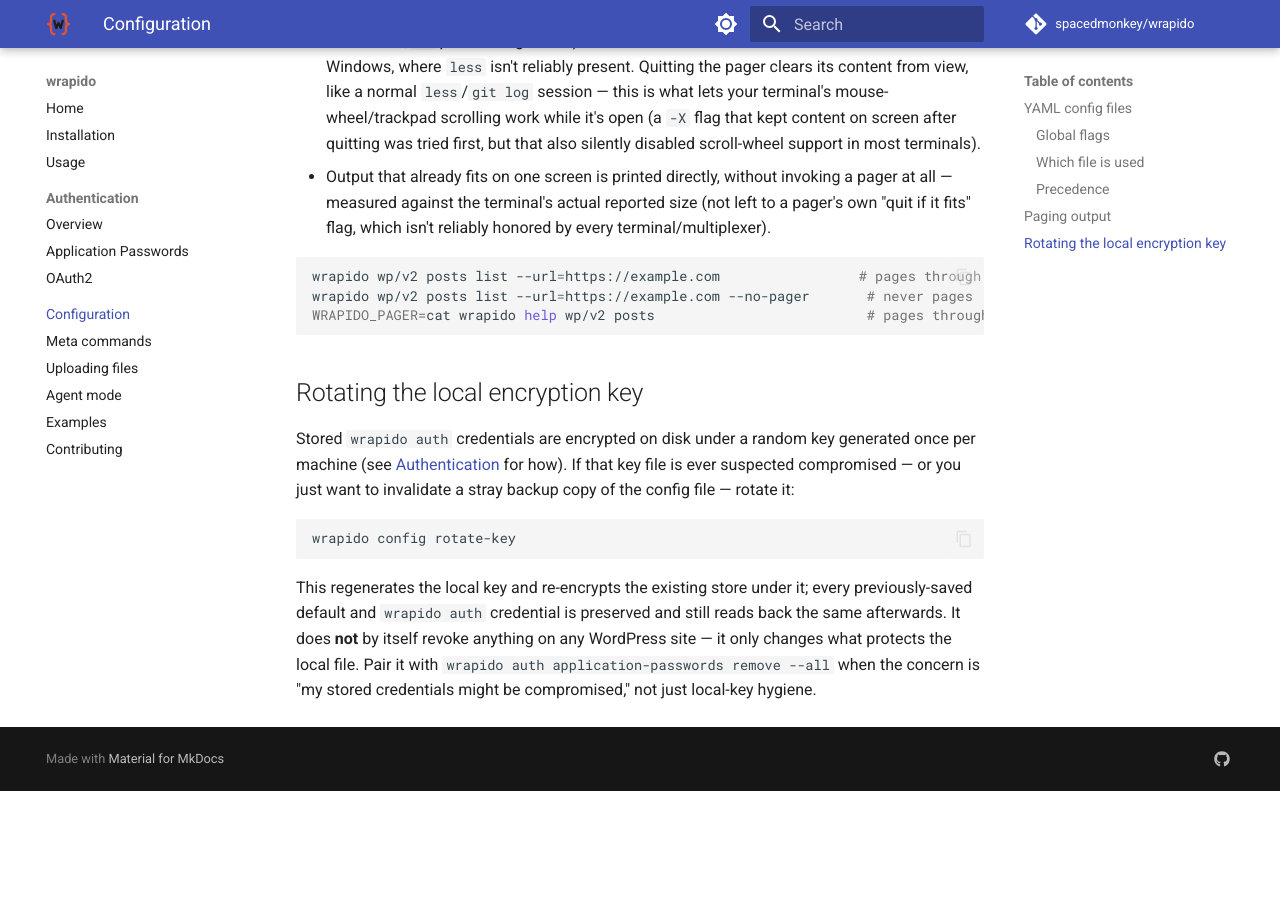
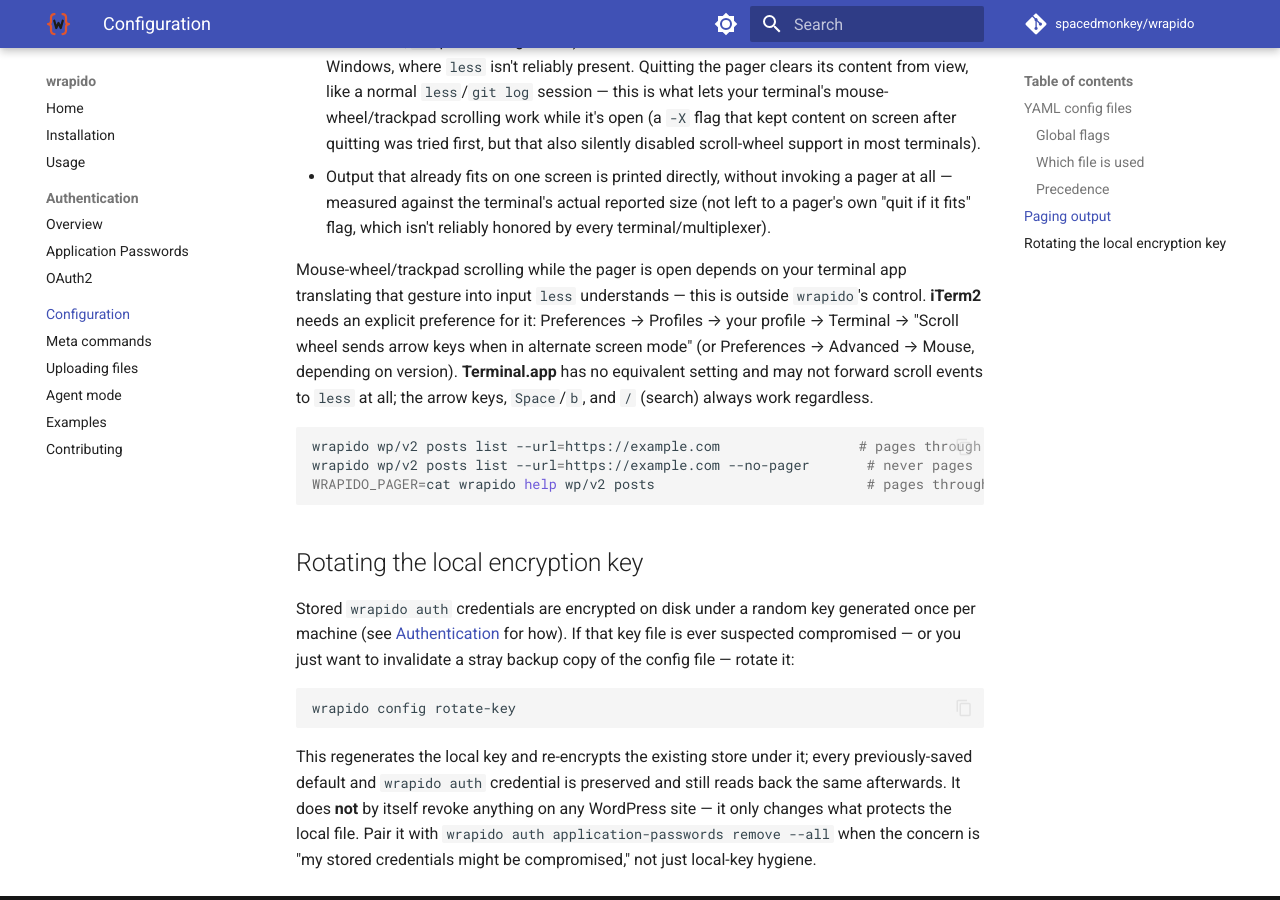
Before and after one commit to spacedmonkey/wp-rest-cli, an MkDocs documentation site: the page built from docs/configuration.md, in a window 1280 px wide and 900 px high, scrolled down 3537 px. Built offline with MkDocs 1.6.1 and Material for MkDocs 9.7.7, drawn with Linux system fonts in a browser that asks for light colours; comment, search, counter and statistics services are not loaded; before the commit the page ends 4328 px from its top, so only the background shows below that.

Commit message:
docs: note the iTerm2 scroll-wheel preference for the pager
Confirmed with a user that mouse/trackpad scrolling in the pager
depends on a terminal-app setting outside wrapido's control -
iTerm2 has an explicit "scroll wheel sends arrow keys in alternate
screen mode" preference that must be enabled; Terminal.app has no
equivalent. Worth documenting so the next person hits a five-second
fix instead of assuming the pager itself is broken.

Co-Authored-By: Claude Sonnet 5 <noreply@anthropic.com>

````diff
--- a/docs/configuration.md
+++ b/docs/configuration.md
@@ -98,6 +98,8 @@ Paging only ever engages when stdout is a live terminal — it is automatically
 -   **`WRAPIDO_PAGER`**, then **`PAGER`**, choose which pager command to run; an empty value (`PAGER=`) also disables paging. With neither set, the default is `less -FR` (`-F` quit if it fits one screen, `-R` pass through color) on Linux/macOS — there is no built-in default on Windows, where `less` isn't reliably present. Quitting the pager clears its content from view, like a normal `less`/`git log` session — this is what lets your terminal's mouse-wheel/trackpad scrolling work while it's open (a `-X` flag that kept content on screen after quitting was tried first, but that also silently disabled scroll-wheel support in most terminals).
 -   Output that already fits on one screen is printed directly, without invoking a pager at all — measured against the terminal's actual reported size (not left to a pager's own "quit if it fits" flag, which isn't reliably honored by every terminal/multiplexer).
 
+Mouse-wheel/trackpad scrolling while the pager is open depends on your terminal app translating that gesture into input `less` understands — this is outside `wrapido`'s control. **iTerm2** needs an explicit preference for it: Preferences → Profiles → your profile → Terminal → "Scroll wheel sends arrow keys when in alternate screen mode" (or Preferences → Advanced → Mouse, depending on version). **Terminal.app** has no equivalent setting and may not forward scroll events to `less` at all; the arrow keys, `Space`/`b`, and `/` (search) always work regardless.
+
 ```sh
 wrapido wp/v2 posts list --url=https://example.com                 # pages through less at a terminal
 wrapido wp/v2 posts list --url=https://example.com --no-pager       # never pages
````
